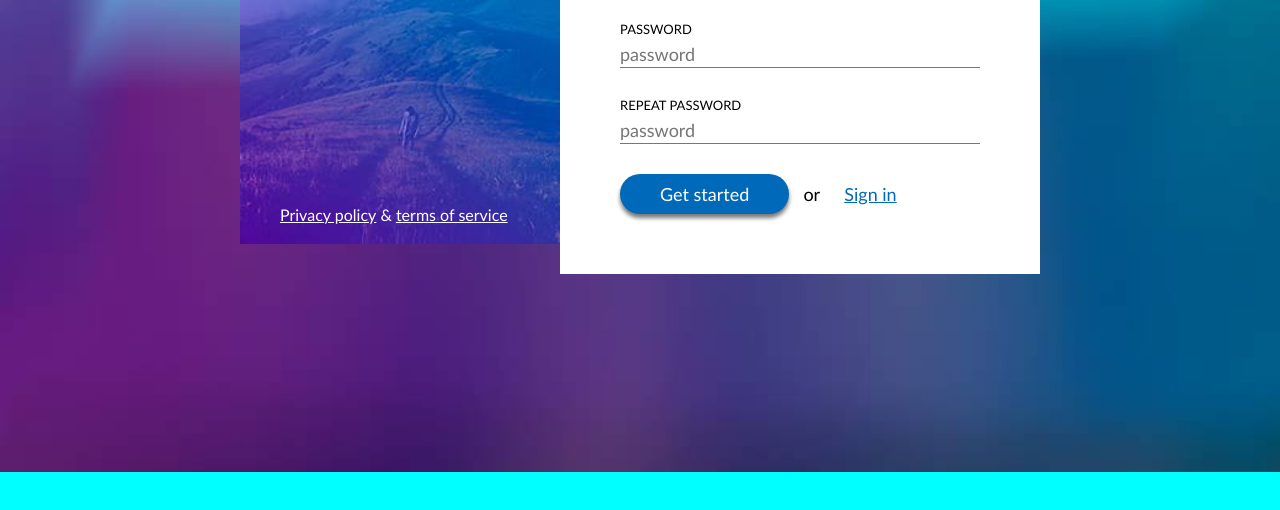
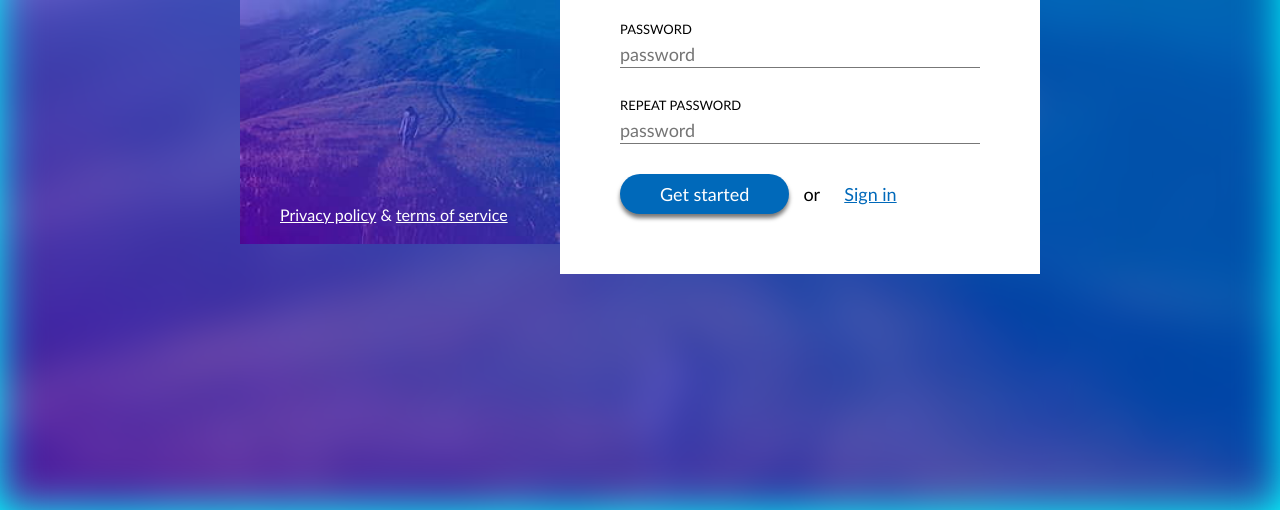
Before and after one commit to bemze/6-sign-up, a plain HTML site: page index.html in a window 1280 px wide. Shown: the part 290-800 px from the top of the page. Drawn offline with Linux system fonts and the light colour scheme.

Commit message:
container pasiziuret

```diff
--- a/css/custom.css
+++ b/css/custom.css
@@ -1,23 +1,31 @@
 body {
     background-color: aqua;
-    background-image: url(../img/background.jpg);
-    background-position: center;
-    background-repeat: no-repeat;
-    background-size: cover;
+
 }
+    .background {
+        height: 100vh;
+        background-image: url(../img/kalnas.jpg);
+        background-position: center;
+        background-repeat: no-repeat;
+        background-size: cover;
+        position: relative;
+        filter: blur(20px)
+    }
     .container {
         display: inline-block;
         width: 800px;
         margin-top: 100px;
         margin-left: calc((100% - 800px) / 2);
         /* background-color: #fff; */
-        position: relative;
+        position: absolute;
+        top: 0;
+        left: 0;
 
     }
         .left-column {
             background-image: url(../img/kalnas.jpg);
             background-position: center;
-            background-repeat: no-repeat;
+            /* background-repeat: no-repeat; */
             background-size: cover;
             display: inline-block;
             width: 40%;
--- a/index.html
+++ b/index.html
@@ -14,6 +14,7 @@
     <link rel="stylesheet" href="./css/custom.css">
 </head>
 <body>
+    <div class="background"></div>
     <main class="container">
         <div class="left-column">
             <h1 class="page-title">Sigh up</h1>
```
